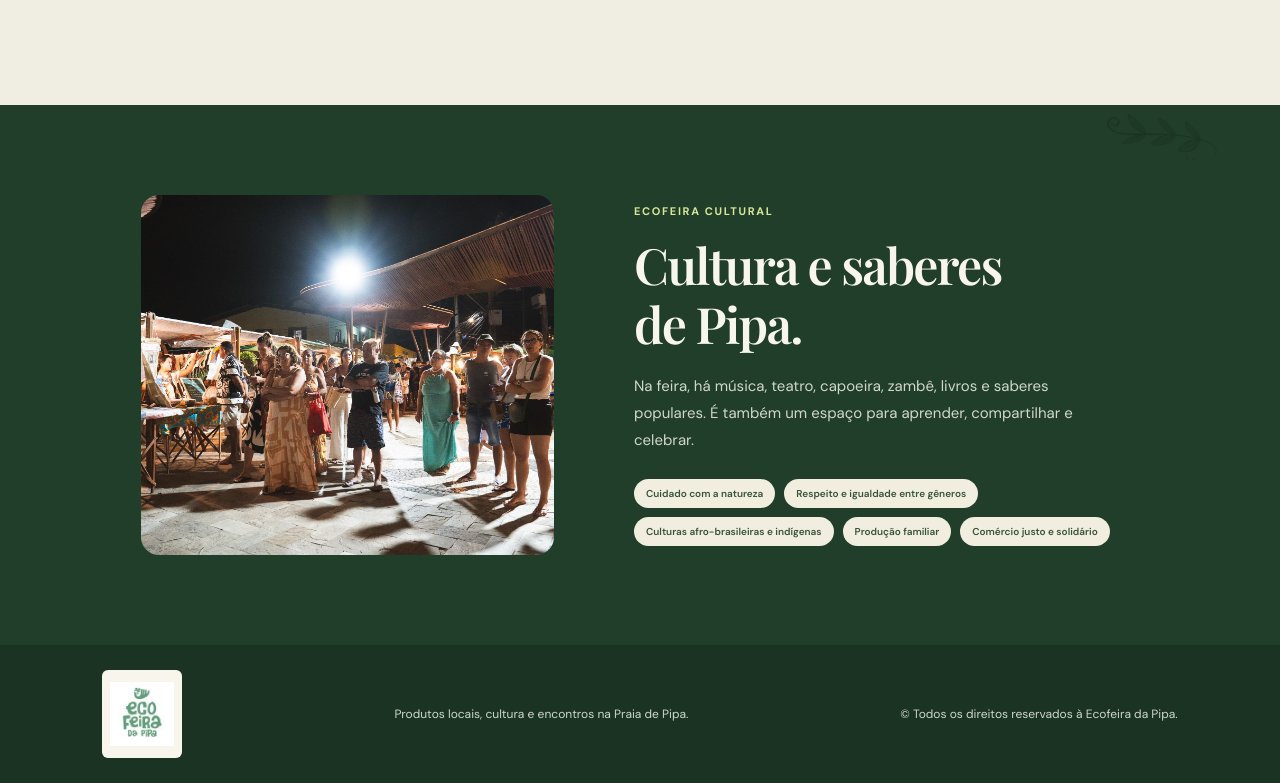
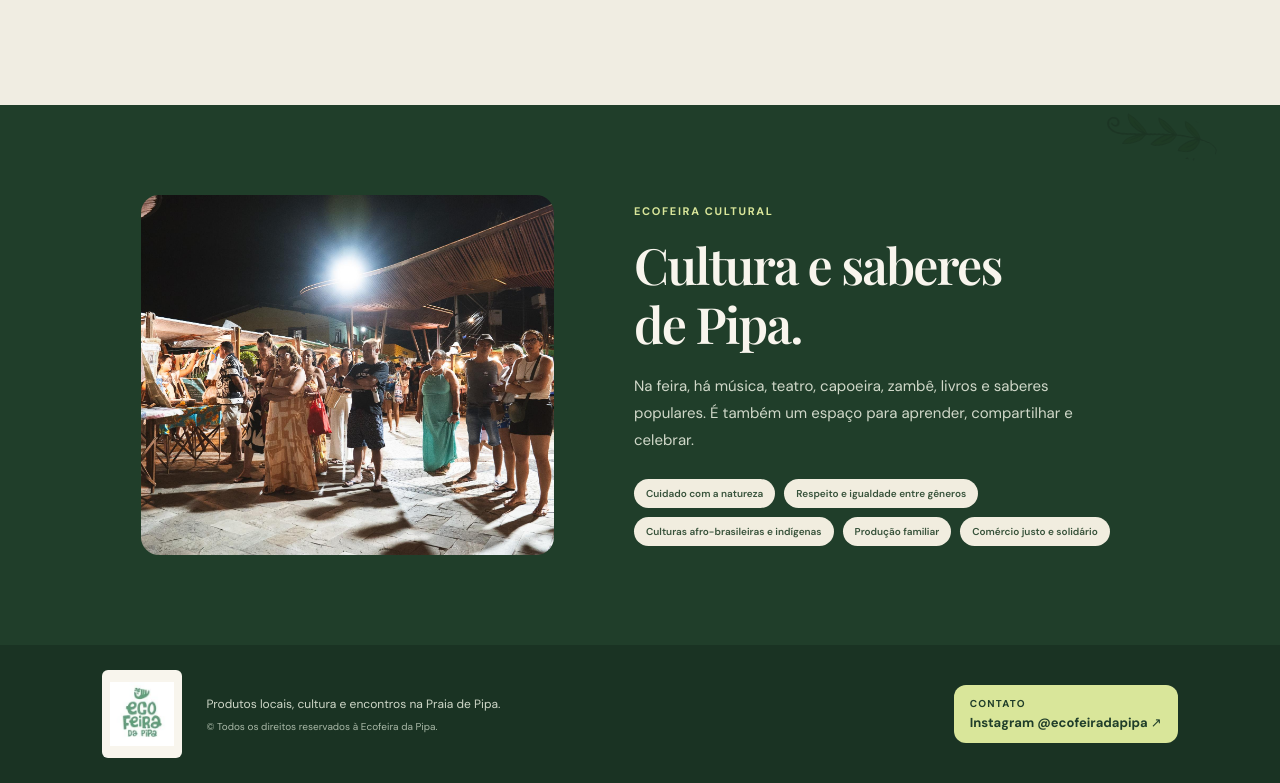
Before and after one commit to jandyelson2017-byte/atividades_de_extensao, a React app in the folder ecofeira-de-pipa/: page / in a window 1280 px wide. Shown: the part 1610-2393 px from the top of the page. Built offline with nearby package versions, Linux system fonts and the light colour scheme.

Commit message:
mudando o local onde estava do "contato" para o rodapé

```diff
--- a/ecofeira-de-pipa/index.html
+++ b/ecofeira-de-pipa/index.html
@@ -18,7 +18,6 @@
                 <a href="#sobre">A feira</a>
                 <a href="#produtos">O que encontrar</a>
                 <a href="#cultura">Cultura</a>
-                <a href="https://www.instagram.com/ecofeiradapipa/" target="_blank" rel="noopener noreferrer">Contato</a>
             </nav>
         </header>
         <main>
@@ -88,8 +87,14 @@
             <a class="brand footer-brand" href="#inicio" aria-label="Ecofeira da Pipa — voltar ao início">
                 <img class="brand-logo" src="src/assets/ecofeira-logo-instagram.jpg" alt="">
             </a>
-            <p>Produtos locais, cultura e encontros na Praia de Pipa.</p>
-            <p>© Todos os direitos reservados à Ecofeira da Pipa.</p>
+            <div class="footer-copy">
+                <p>Produtos locais, cultura e encontros na Praia de Pipa.</p>
+                <p class="footer-copyright">© Todos os direitos reservados à Ecofeira da Pipa.</p>
+            </div>
+            <a class="footer-contact" href="https://www.instagram.com/ecofeiradapipa/" target="_blank" rel="noopener noreferrer" aria-label="Entre em contato pelo Instagram da Ecofeira da Pipa">
+                <span class="footer-contact-label">Contato</span>
+                <span class="footer-contact-handle">Instagram @ecofeiradapipa <span aria-hidden="true">↗</span></span>
+            </a>
         </footer>
     </div>
 </body>
--- a/ecofeira-de-pipa/src/App.jsx
+++ b/ecofeira-de-pipa/src/App.jsx
@@ -26,7 +26,6 @@ const App = () => (
                 <a href="#sobre">A feira</a>
                 <a href="#produtos">O que encontrar</a>
                 <a href="#cultura">Cultura</a>
-                <a href="https://www.instagram.com/ecofeiradapipa/" target="_blank" rel="noopener noreferrer">Contato</a>
             </nav>
         </header>
 
@@ -125,7 +124,20 @@ const App = () => (
             <a className="brand footer-brand" href="#inicio" aria-label="Ecofeira da Pipa — voltar ao início">
                 <img className="brand-logo" src="src/assets/ecofeira-logo-instagram.jpg" alt="" />
             </a>
-            <p>Produtos locais, cultura e encontros na Praia de Pipa.</p>
+            <div className="footer-copy">
+                <p>Produtos locais, cultura e encontros na Praia de Pipa.</p>
+                <p className="footer-copyright">© Todos os direitos reservados à Ecofeira da Pipa.</p>
+            </div>
+            <a
+                className="footer-contact"
+                href="https://www.instagram.com/ecofeiradapipa/"
+                target="_blank"
+                rel="noopener noreferrer"
+                aria-label="Entre em contato pelo Instagram da Ecofeira da Pipa"
+            >
+                <span className="footer-contact-label">Contato</span>
+                <span className="footer-contact-handle">Instagram @ecofeiradapipa <span aria-hidden="true">↗</span></span>
+            </a>
         </footer>
     </div>
 );
--- a/ecofeira-de-pipa/src/index.css
+++ b/ecofeira-de-pipa/src/index.css
@@ -376,6 +376,7 @@ h2 {
     display: flex;
     align-items: center;
     justify-content: space-between;
+    gap: 24px;
     padding: 25px 8%;
     background: #1a3323;
     color: #d0d8c9;
@@ -392,9 +393,49 @@ h2 {
     height: 78px;
 }
 
-.site-footer p {
+.footer-copy p {
     margin: 0;
     font-size: 12px;
+}
+
+.footer-copy .footer-copyright {
+    margin-top: 8px;
+    color: #aab9a8;
+    font-size: 10px;
+}
+
+.footer-contact {
+    display: flex;
+    flex-direction: column;
+    gap: 4px;
+    margin-left: auto;
+    padding: 12px 16px;
+    border-radius: 12px;
+    background: var(--lime);
+    color: var(--deep-green);
+    transition: background-color 160ms ease, transform 160ms ease;
+}
+
+.footer-contact:hover {
+    background: #e6efb8;
+    transform: translateY(-2px);
+}
+
+.footer-contact:focus-visible {
+    outline: 3px solid #fff;
+    outline-offset: 3px;
+}
+
+.footer-contact-label {
+    font-size: 10px;
+    font-weight: 700;
+    letter-spacing: 0.12em;
+    text-transform: uppercase;
+}
+
+.footer-contact-handle {
+    font-size: 13px;
+    font-weight: 700;
 }
 
 @media (max-width: 760px) {
@@ -504,4 +545,8 @@ h2 {
         gap: 18px;
         padding: 28px 7%;
     }
+
+    .footer-contact {
+        margin-left: 0;
+    }
 }
```
